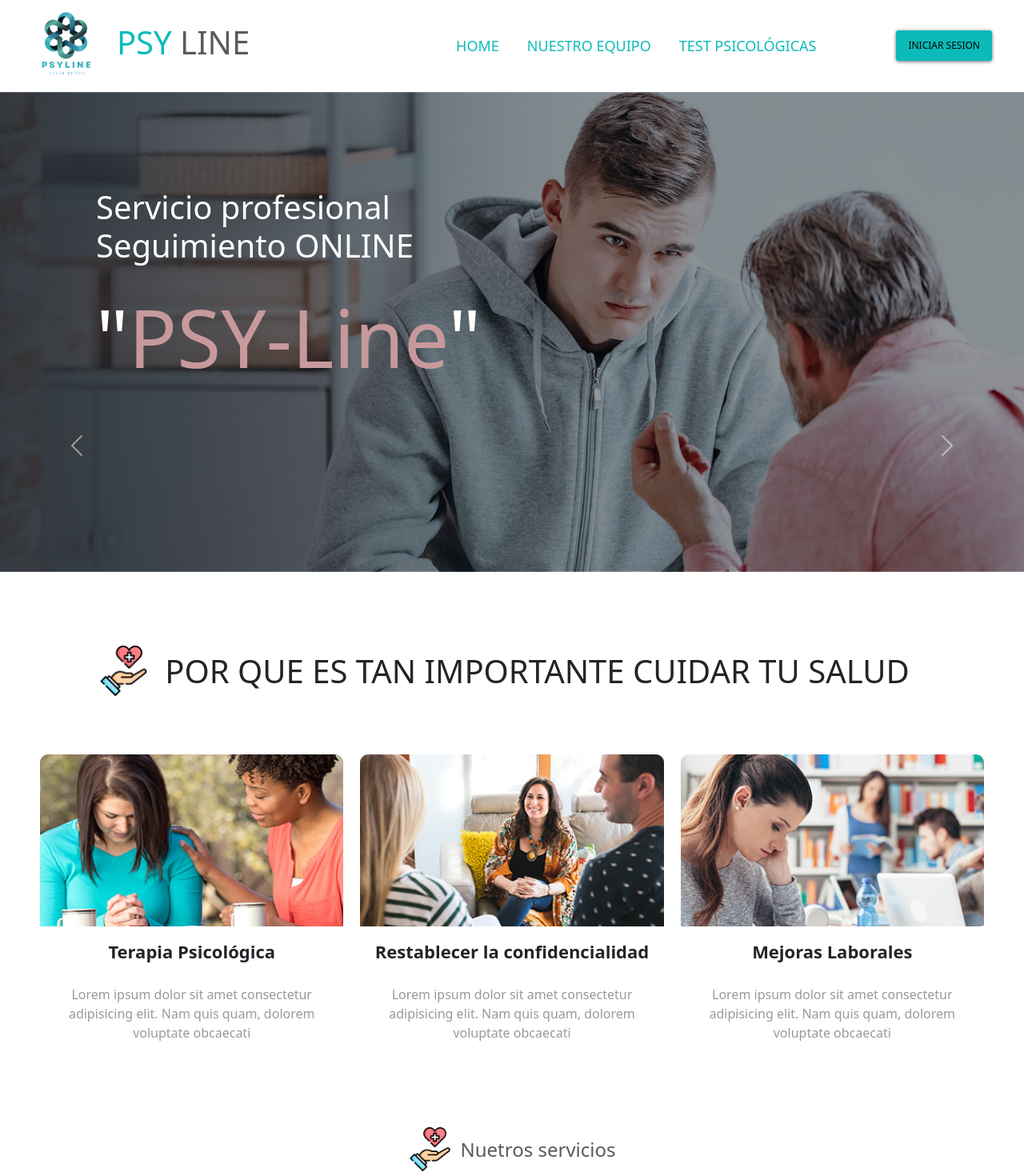
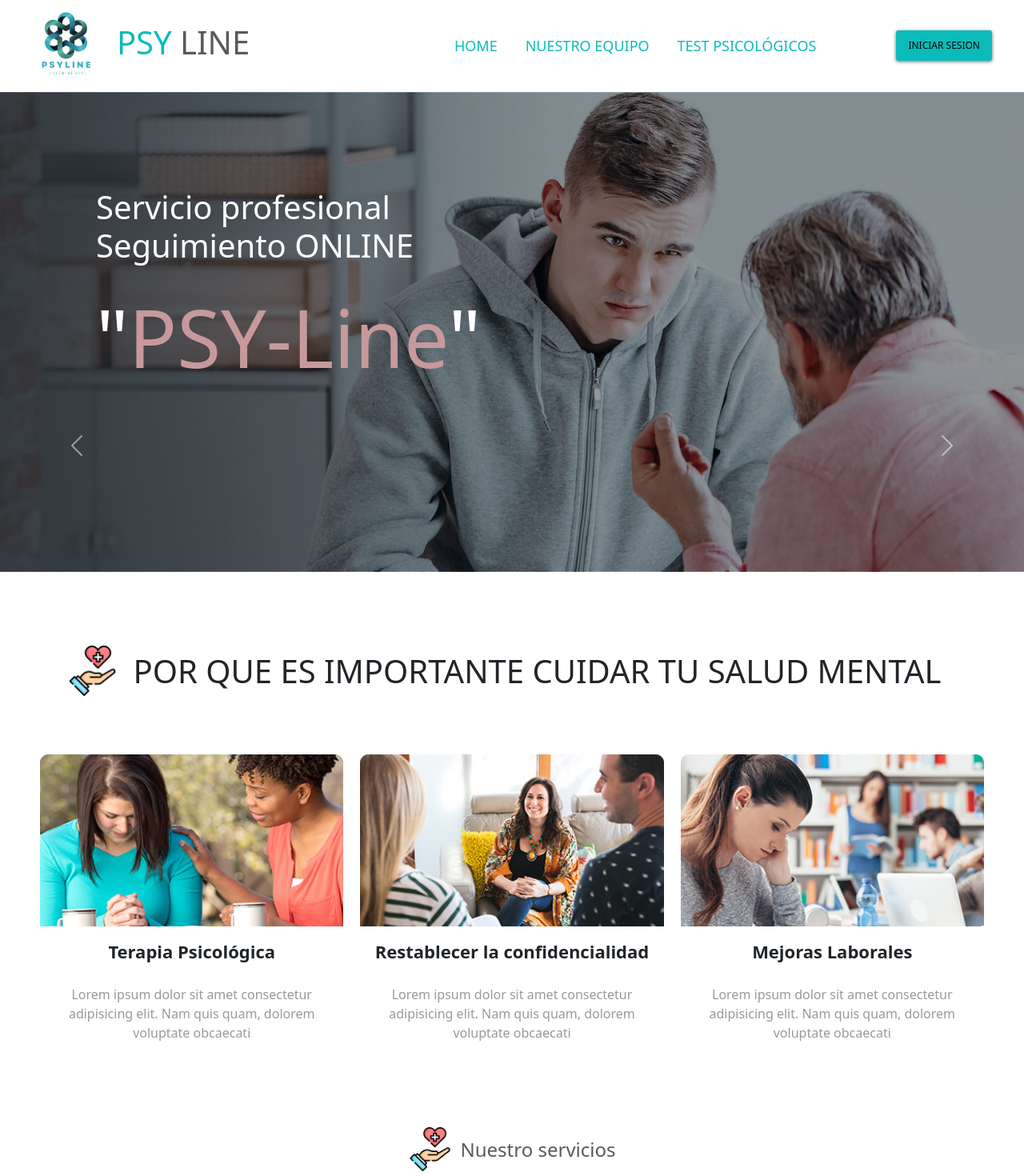
Before and after one commit to WangJian-114/Psy-Line, a React (Vite) app: page /home in a window 1280 px wide. Shown: the top 1470 px of the page at 80% size. Built offline with nearby package versions, Linux system fonts and the light colour scheme.

Commit message:
fix for presentation

```diff
--- a/src/Pages/HomePage/index.jsx
+++ b/src/Pages/HomePage/index.jsx
@@ -4,7 +4,6 @@ import Footer from '../../components/Footer'
 import Header from "../../components/Header/index"
 import MentalHealthArticles from "../../components/MentalHealthArticles"
 import Services from "../../components/Services"
-import Team from '../../components/Team'
 
 
 const Home = () => {
@@ -15,7 +14,6 @@ const Home = () => {
       <MentalHealthArticles />
       <Services />
       <AboutUs />
-      <Team />
       <Footer />
     </>
   )
--- a/src/components/MentalHealthArticles/index.jsx
+++ b/src/components/MentalHealthArticles/index.jsx
@@ -4,7 +4,7 @@ const ProfesionalServices = () => {
             <div className="profesional_content">
                 <div className="profesional_content_icon">
                     <img src="img/servicio-al-cliente.png" alt=""/>
-                    <h3 className="heading">Por que es tan importante cuidar tu salud</h3>
+                    <h3 className="heading">Por que es importante cuidar tu salud mental</h3>
                 </div>
 
                 <div className="profesional_service_container">
--- a/src/components/Navigation/index.jsx
+++ b/src/components/Navigation/index.jsx
@@ -8,7 +8,7 @@ const Navigation = () => {
                 <nav className="navigation">
                     <Link to='/home' className="navigation_link">Home</Link>
                     <Link to='/productos' className="navigation_link">Nuestro Equipo</Link>
-                    <Link to='/productos' className="navigation_link">Test psicológicas</Link>
+                    <Link to='/productos' className="navigation_link">Test psicológicos</Link>
                 </nav>
 
                 <div className="login_button_container">
--- a/src/components/Services/index.jsx
+++ b/src/components/Services/index.jsx
@@ -4,7 +4,7 @@ const Services = () => {
 
             <div className="flex">
                 <img src="img/servicio-al-cliente.png" alt=""/>
-                <p className="service_title">Nuetros servicios</p>
+                <p className="service_title">Nuestro servicios</p>
             </div>
 
             <div className="container card_container">
```
